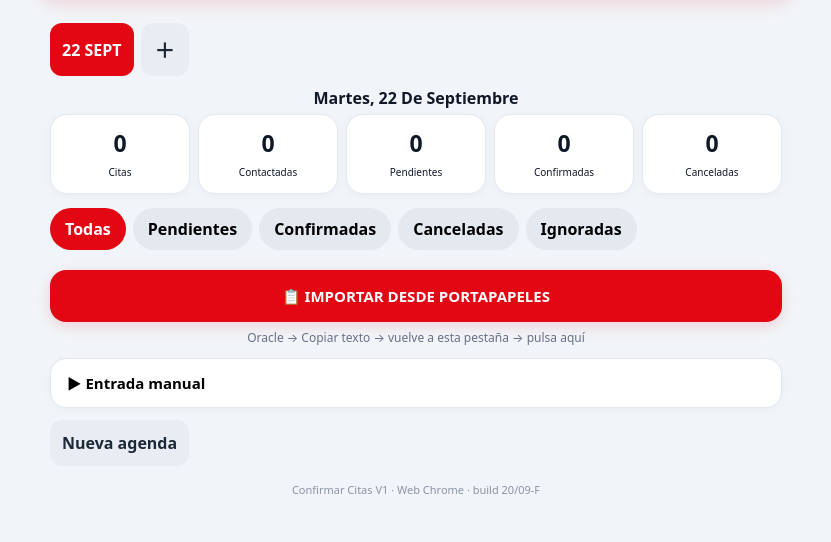
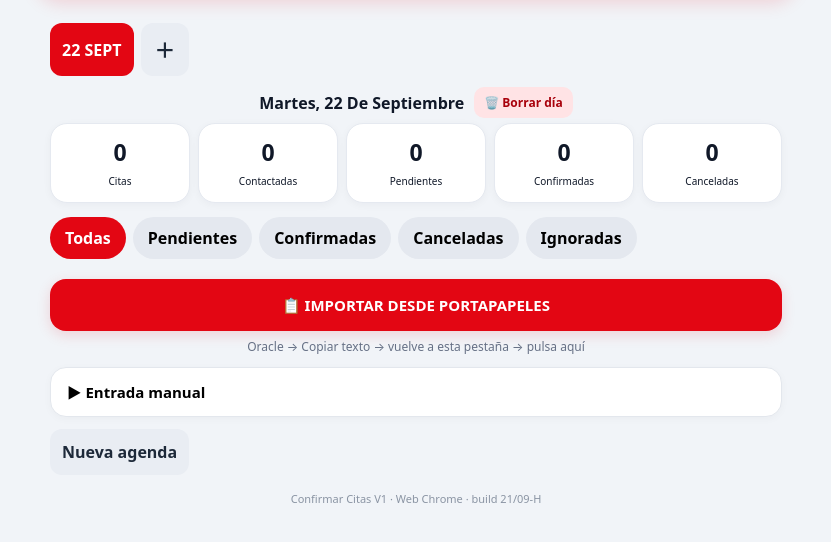
Before and after one commit to faroma30/Confirmar-cita, a plain HTML site: page index.html in a window 1280 px wide. Shown: the part 142-684 px from the top of the page, without its empty margins (224-1055 px from the left). Drawn offline with Linux system fonts and the light colour scheme.

Commit message:
Add files via upload

```diff
--- a/app.css
+++ b/app.css
@@ -25,3 +25,5 @@ textarea,input{width:100%;border:1px solid #cfd5de;border-radius:11px;padding:11
 .datechips{display:flex;gap:7px;overflow-x:auto;padding:10px 0 4px;scrollbar-width:none}.datechips::-webkit-scrollbar{display:none}.datechip{min-width:74px;white-space:nowrap}.datechip.on{background:#e30613;color:#fff}.datechip.addDate{min-width:48px;font-size:20px}.daytitle{text-align:center;font-weight:900;text-transform:capitalize;margin:7px 0 5px}
 
 .stats5{grid-template-columns:repeat(5,1fr)}.stats5 .stat span{font-size:10px}.note{background:#eef4ff;border-radius:12px;padding:9px;margin-top:8px;font-size:13px}.mini{padding:4px 7px;margin-left:5px;font-size:11px;background:#fff;border:1px solid #cfd5de}.undoToast{position:fixed;left:14px;right:14px;bottom:82px;max-width:720px;margin:auto;background:#202124;color:#fff;border-radius:14px;padding:12px 14px;display:flex;align-items:center;justify-content:space-between;gap:12px;z-index:60;box-shadow:0 5px 18px #0005}.undoToast button{background:transparent;color:#ffb3b7;padding:5px;font-size:12px}.actions-secondary{grid-template-columns:repeat(3,1fr)}@media(max-width:430px){.stats5{grid-template-columns:repeat(5,1fr)}.stats5 .stat{padding:8px 1px}.stats5 .stat b{font-size:18px}.stats5 .stat span{font-size:9px}.actions-secondary{grid-template-columns:repeat(2,1fr)}}
+
+.daytitle{display:flex;align-items:center;justify-content:center;gap:10px;flex-wrap:wrap}.deleteDay{border:0;background:#ffe3e5;color:#a8000b;border-radius:10px;padding:7px 10px;font-size:12px;font-weight:900}
--- a/app.js
+++ b/app.js
@@ -17,7 +17,7 @@ Recuerda que el inmueble debe tener:
 
 Te avisaré cuando esté de camino. Cualquier cosa, házmela saber.
 
-*Si necesitas CANCELAR la instalación avísame antes de las 8:00 de la mañana para evitar penalizaciones.*`;
+*Si necesitas CANCELAR la instalación avísame antes de las 00:00 de hoy para evitar penalizaciones.*`;
 const DEF_M=`Buenas, soy {TECNICO}, el *técnico de la alarma de Verisure* para hacer el mantenimiento de la alarma.
 
 Mañana estaré en *{POBLACION}* a las *{HORA}*.
@@ -26,7 +26,7 @@ Mañana estaré en *{POBLACION}* a las *{HORA}*.
 
 Por favor, comprueba que la dirección es correcta.
 
-*Si necesitas CANCELAR el mantenimiento avísame antes de las 8:00 de la mañana para evitar penalizaciones.*`;
+*Si necesitas CANCELAR el mantenimiento avísame antes de las 00:00 de hoy para evitar penalizaciones.*`;
 const DEF_MAIL=`Buenos días,
 
 El cliente correspondiente al prospecto {MTO} solicita cancelar la cita prevista a las {HORA}.
@@ -142,7 +142,7 @@ function savedDateNav(){
  let ds=Object.keys(stores).sort();
  if(!ds.includes(activeDate))ds.push(activeDate);
  ds=[...new Set(ds)].sort();
- return `<div class="datechips">${ds.map(d=>`<button class="secondary datechip ${d===activeDate?"on":""}" data-d="${d}">${shortDate(d)}</button>`).join("")}<button class="secondary datechip addDate">＋</button></div><div class="daytitle">${fmtDate(activeDate)}</div>`;
+ return `<div class="datechips">${ds.map(d=>`<button class="secondary datechip ${d===activeDate?"on":""}" data-d="${d}">${shortDate(d)}</button>`).join("")}<button class="secondary datechip addDate">＋</button></div><div class="daytitle"><span>${fmtDate(activeDate)}</span><button class="deleteDay">🗑️ Borrar día</button></div>`;
 }
 function showHistory(){let ds=Object.keys(stores).sort().reverse();show("Agendas guardadas",ds.length?`<div style="display:grid;gap:8px">${ds.map(d=>`<button class="secondary hist" data-d="${d}">${fmtDate(d)} · ${(stores[d].agenda||[]).length} citas</button>`).join("")}</div>`:"No hay agendas guardadas.");document.querySelectorAll(".hist").forEach(b=>b.onclick=()=>{hide();switchDate(b.dataset.d)})}
 function chooseNewDate(){
@@ -157,7 +157,7 @@ function render(){
  let n=s=>agenda.filter(x=>x.state===s).length;
  sortAgenda();let visibleAgenda=agenda.filter(x=>!x.missing),contacted=visibleAgenda.filter(x=>x.contactedAt).length;
 $("stats").innerHTML=savedDateNav()+`<div class="stats stats5"><div class="stat"><b>${visibleAgenda.length}</b><span>Citas</span></div><div class="stat"><b>${contacted}</b><span>Contactadas</span></div><div class="stat"><b>${n("Pendiente")}</b><span>Pendientes</span></div><div class="stat"><b>${n("Confirmada")}</b><span>Confirmadas</span></div><div class="stat"><b>${n("Cancelada")}</b><span>Canceladas</span></div></div>`;
- document.querySelectorAll(".datechip[data-d]").forEach(b=>b.onclick=()=>switchDate(b.dataset.d));let add=document.querySelector(".addDate");if(add)add.onclick=chooseNewDate;
+ document.querySelectorAll(".datechip[data-d]").forEach(b=>b.onclick=()=>switchDate(b.dataset.d));let add=document.querySelector(".addDate");if(add)add.onclick=chooseNewDate;let del=document.querySelector(".deleteDay");if(del)del.onclick=()=>{if(!confirm(`¿Borrar todo el historial de ${fmtDate(activeDate)}?\n\nSe eliminarán citas, estados, teléfonos, direcciones, notas y motivos de cancelación de ese día.`))return;delete stores[activeDate];agenda=[];ignored=[];importChanges=[];localStorage.setItem("v1datedAgendas",JSON.stringify(stores));render()};
 let active=agenda.filter(x=>!x.missing),done=active.length>0&&active.every(x=>x.state!=="Pendiente");
 let notices=(done?`<div class="ready">✓ Agenda preparada · no quedan citas pendientes</div>`:"")+(importChanges.length?`<div class="changes"><b>⚠ Cambios detectados</b>${importChanges.map(x=>`<div>${x}</div>`).join("")}</div>`:"");
 let fs=["Todas","Pendientes","Confirmadas","Canceladas","Ignoradas"];$("tabs").innerHTML=fs.map(f=>`<button class="tab ${filter===f?"on":""}" data-f="${f}">${f}</button>`).join("");document.querySelectorAll(".tab").forEach(b=>b.onclick=()=>{filter=b.dataset.f;render()});
--- a/index.html
+++ b/index.html
@@ -36,7 +36,7 @@
 <section id="results"></section>
 
 <div class="footer-tools"><button class="secondary" id="newAgenda">Nueva agenda</button></div>
-<div class="version">Confirmar Citas V1 · Web Chrome · build 20/09-F</div>
+<div class="version">Confirmar Citas V1 · Web Chrome · build 21/09-H</div>
 <button id="next" class="next hidden">📲 CONFIRMAR SIGUIENTE PENDIENTE</button>
 </main>
 
```
